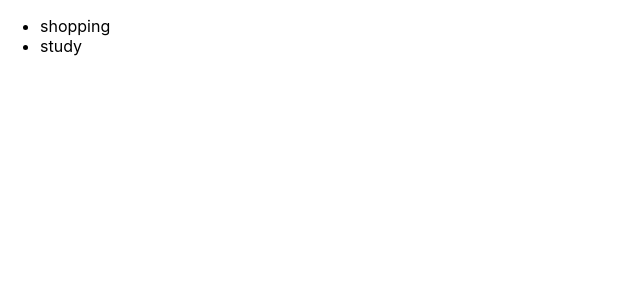
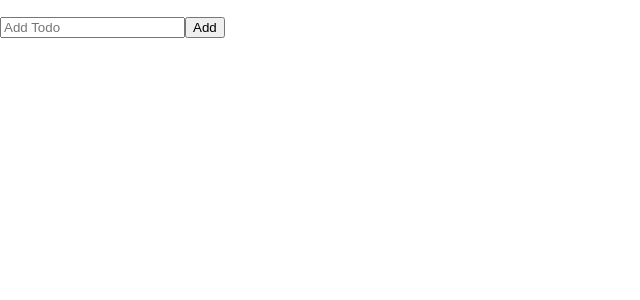
Before and after one commit to Gracekangdh/Todo-App_React, a React (Create React App) app: page / in a window 1280 px wide. Shown: the top 300 px of the page, without its empty margins (0-640 px from the left). Built offline with nearby package versions, Linux system fonts and the light colour scheme.

Commit message:
feat: Make addTodo feature

```diff
--- a/src/components/AddTodoForm/AddTodoForm.jsx
+++ b/src/components/AddTodoForm/AddTodoForm.jsx
@@ -1,5 +1,22 @@
-import React from "react";
+import React, { useState } from "react";
 
-export default function AddTodoForm() {
-  return <div></div>;
+export default function AddTodoForm({ onAdd }) {
+  const [text, setText] = useState("");
+  const handleChange = (e) => setText(e.target.value);
+  const handleSubmit = (e) => {
+    e.preventDefault();
+    onAdd({ id: "고유한 아이디", text, status: "active" });
+    setText("");
+  };
+  return (
+    <form onSubmit={handleSubmit}>
+      <input
+        type="text"
+        placeholder="Add Todo"
+        value={text}
+        onChange={handleChange}
+      />
+      <button>Add</button>
+    </form>
+  );
 }
--- a/src/components/ToDoList/TodoList.jsx
+++ b/src/components/ToDoList/TodoList.jsx
@@ -1,20 +1,19 @@
 import React, { useState } from "react";
+import AddTodoForm from "../AddTodoForm/AddTodoForm";
 
 export default function TodoList() {
-  const [todos, setTodos] = useState([
-    { id: "123", text: "shopping", status: "active" },
-    { id: "124", text: "study", status: "active" },
-  ]);
+  const [todos, setTodos] = useState([]);
   const handleAdd = (todo) => {
-    //새로운 투두를 todos에 업데이트 해야함
+    setTodos([...todos, todo]);
   };
   return (
     <section>
       <ul>
-        {todos.map((item) => (
-          <li key={item.id}>{item.text}</li>
+        {todos.map((item, idx) => (
+          <li key={idx}>{item.text}</li>
         ))}
       </ul>
+      <AddTodoForm onAdd={handleAdd} />
     </section>
   );
 }
```
Also changed, not shown: 1 other file (tests, documents, lock files or other folders).
